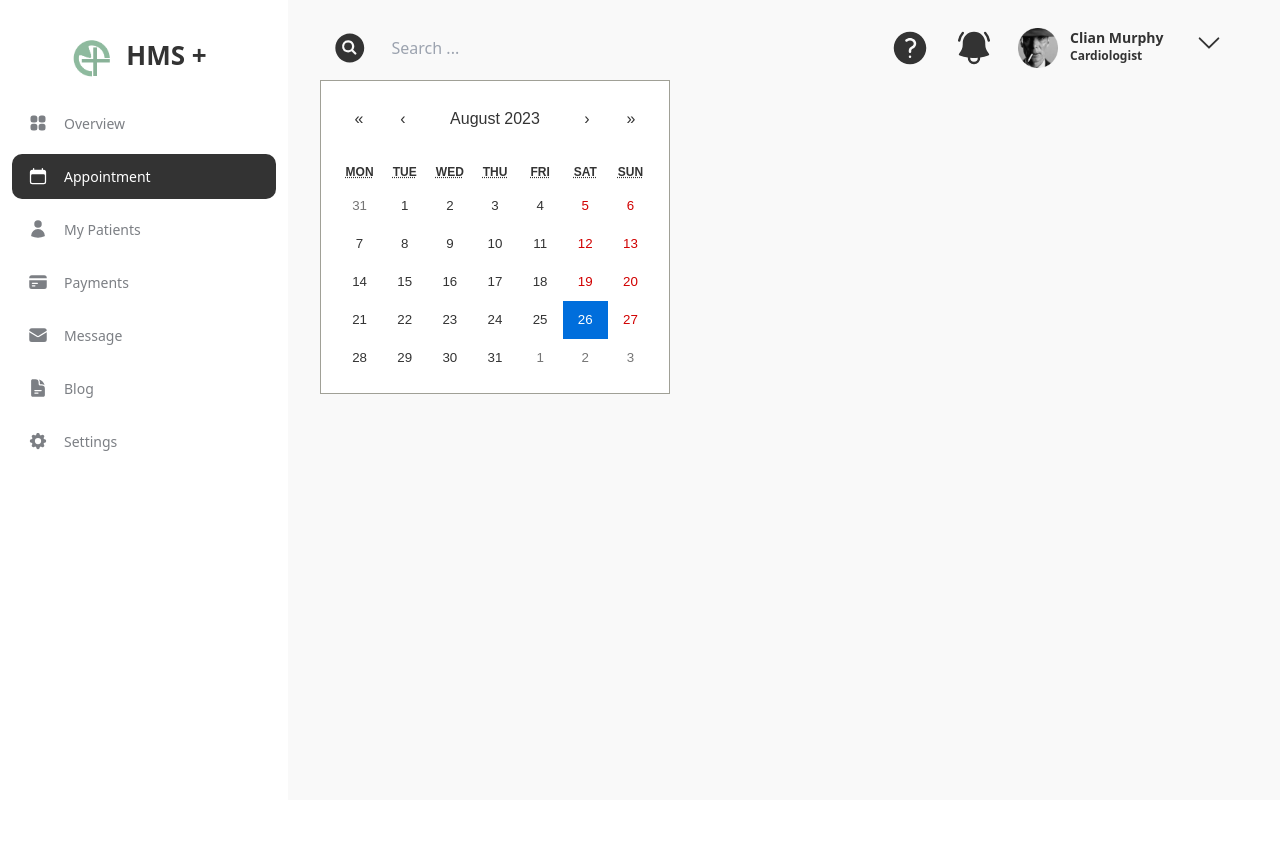
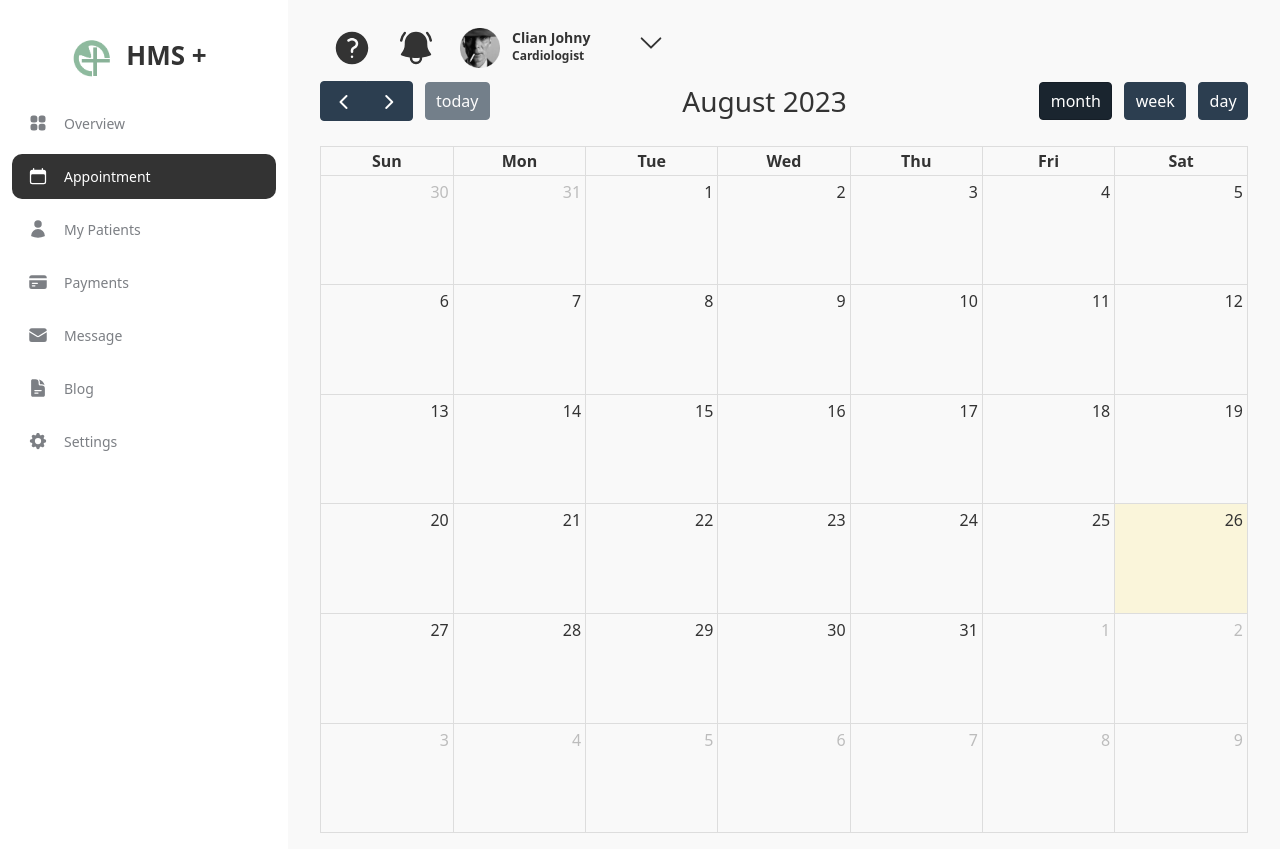
Before and after one commit to bashu241997/HMS, a Next.js app: page /appointment in a window 1280 px wide. Before the commit the page ends 800 px from the top, so only its background shows below. Built offline with nearby package versions, Linux system fonts and the light colour scheme.

Commit message:
addded appointments

```diff
--- a/src/app/globals.css
+++ b/src/app/globals.css
@@ -9,11 +9,24 @@ body {
   height: 100vh;
   color: #333;
 }
+
 ::-webkit-scrollbar {
   width: 0px;
-  }
+}
 
 
-.bg-trans{
+.bg-trans {
   background-color: transparent !important;
 }
+
+@layer utilities {
+  .paragraph {
+    @apply text-[14px] ;
+  }
+  .heading {
+    @apply text-[14px] ;
+  }
+  .subheading {
+    @apply text-[14px] ;
+  }
+}
--- a/src/app/layout.tsx
+++ b/src/app/layout.tsx
@@ -28,9 +28,9 @@ export default function RootLayout({
     <html lang="en">
       <body>
         <Nav />
-        <div className="bg-background min-h-[100vh] p-4 sm:ml-72">
+        <div className="bg-background min-h-[100vh] p-4 md:ml-72">
           <div className="sm:container-lg md:mx-auto">
-          <div className="mx-4"><SearchBar /></div>
+          <div className="mx-4 z-[5] sticky"><SearchBar /></div>
           <div className="px-4">{children}</div>
           </div>
         </div>
--- a/src/common/components/cards/dashboardcard.tsx
+++ b/src/common/components/cards/dashboardcard.tsx
@@ -5,7 +5,7 @@ import { infoCards } from "@/common/interfaces/overviewpage";
 const Index = (props:infoCards) => {
   const Icons = props.Icon
   return (
-    <div className={`rounded-xl hover:scale-110 duration-300 p-4 h-[150px] w-[23%] shadow-lg flex items-center justify-start ${props.backgroundColor}`}>
+    <div className={`rounded-xl hover:scale-110 duration-300 p-4 my-2 md:my-0 h-[100px] md:h-[150px] w-full md:w-[23%] shadow-lg flex items-center justify-start ${props.backgroundColor}`}>
       <div className={`${props.iconbg} w-[60px] h-[60px] rounded-[50%] flex items-center justify-center`}>
         <Icons className="w-[30px] text-white" />
       </div>
--- a/src/common/components/chart/doughnut.tsx
+++ b/src/common/components/chart/doughnut.tsx
@@ -1,26 +1,15 @@
 import React from "react";
 import { Doughnut } from "react-chartjs-2";
-import { Chart, ArcElement } from "chart.js";
+import { ArcElement } from "chart.js";
+import { Chart } from 'chart.js/auto'
+Chart.register(ArcElement);
 
-Chart.register(ArcElement);
-const data = {
-  labels: ["Male", "Female", "Child"],
-  datasets: [
-    {
-      data: [65, 59, 83],
-      backgroundColor: [
-        "#9287FE",
-        "#FFA901",
-        "#24A8FA",
-      ],
-    },
-  ],
-};
+const Doughnuts =  ({_data}:any) => {
 
-const Doughnuts =  () => {
+
     return (
       <Doughnut
-        data={data}
+        data={_data}
         options={{
           maintainAspectRatio: false,
         }}
--- a/src/components/navbar/index.tsx
+++ b/src/components/navbar/index.tsx
@@ -9,7 +9,7 @@ const Index = () => {
     <>
       <aside
         id="default-sidebar"
-        className="fixed bg-[#fff] top-0 left-0 z-40 w-72 h-screen border-r-1 transition-transform -translate-x-full sm:translate-x-0"
+        className="fixed bg-[#fff] top-0 left-0 z-40 w-72 h-screen border-r-1 transition-transform -translate-x-full md:translate-x-0"
         aria-label="Sidebar"
       >
         <div className="h-full px-3 py-4 overflow-y-auto bg-gray-50 ">
--- a/src/components/searchbar/index.tsx
+++ b/src/components/searchbar/index.tsx
@@ -10,7 +10,7 @@ import Image from "next/image";
 const Index = () => {
   return (
     <div className="flex justify-between items-center bg-transparent">
-      <div className="flex w-full items-centerpx-3 bg-transparent">
+      <div className="hidden md:visible flex w-full items-centerpx-3 bg-transparent">
         <MagnifyingGlassCircleIcon className={"w-[40px] mx-3 text-black"} />
         <input
           placeholder="Search ... "
@@ -34,7 +34,7 @@ const Index = () => {
           />
           </div>
           <div className="mx-3 text-black min-w-[100px] capitalize font-bold">
-            <p className="text-sm">clian murphy</p>
+            <p className="text-sm">clian Johny</p>
             <p className="text-xs"> cardiologist</p>
           </div>
           <div>
--- /dev/null
+++ b/src/page/appointments/index.jsx
@@ -0,0 +1,65 @@
+import FullCalendar from "@fullcalendar/react";
+import daygridPlugin from "@fullcalendar/daygrid";
+import interactionPlugin from "@fullcalendar/interaction";
+import { useState } from "react";
+import { v4 as uuid } from "uuid";
+
+ const Appointment = () => {
+  const [events, setEvents] = useState([]);
+  console.log(events)
+  const handleSelect = (info) => {
+    const { start, end } = info;
+    const eventNamePrompt = prompt("Enter, event name");
+    if (eventNamePrompt) {
+      setEvents([
+        ...events,
+        {
+          start,
+          end,
+          title: eventNamePrompt,
+          id: uuid(),
+        },
+      ]);
+    }
+  };
+
+  return (
+    <div>
+      <FullCalendar
+        editable
+        selectable
+        eventColor="text-skyMain"
+        events={events}
+        select={handleSelect}
+        headerToolbar={{
+          left: 'prev,next today',
+          center: 'title',
+          end: "dayGridMonth dayGridWeek dayGridDay",
+        }}
+        nowIndicator={true}
+        resources={[
+          { id: 'a', title: 'Auditorium A' },
+          { id: 'b', title: 'Auditorium B', eventColor: 'green' },
+          { id: 'c', title: 'Auditorium C', eventColor: 'orange' },
+        ]}
+        eventContent={(info) => <EventItem info={info} />}
+        plugins={[
+          daygridPlugin,
+          interactionPlugin,
+          ]}
+        views={["dayGridMonth", "dayGridWeek", "dayGridDay"]}
+      />
+    </div>
+  );
+};
+
+export default Appointment;
+
+const EventItem = ({ info }) => {
+  const { event } = info;
+  return (
+    <div className="p-3 w-full bg-skyPrimary border-2 border-t-[5px] border-skyMain ">
+      <p className="text-skyMain font-bold capitalize">{event.title}</p>
+    </div>
+  );
+};
--- a/src/page/appointments/index.tsx
+++ /dev/null
@@ -1,18 +0,0 @@
-import React, { useState } from "react";
-import "react-calendar/dist/Calendar.css";
-import Calendar from "react-calendar";
-type ValuePiece = Date | null;
-
-type Value = ValuePiece | [ValuePiece, ValuePiece];
-
-const Appointment = () => {
-  const [value, onChange] = useState<Value>(new Date());
-
-  return (
-    <div>
-      <Calendar onChange={onChange} value={value} className={`p-4 bg-transparent text-semibold text-black`} />
-    </div>
-  );
-};
-
-export default Appointment;
--- a/src/page/overview/index.tsx
+++ b/src/page/overview/index.tsx
@@ -8,7 +8,31 @@ import WorkWeek from "@/common/components/cards/WorkWeek";
 import CardHeading from "@/common/components/Heading/CardHeading";
 import DetailsCard from "@/common/components/cards/detailscard";
 import Doughnuts from "@/common/components/chart/doughnut"
-
+const data = {
+  labels: ["Male", "Female", "Child"],
+  datasets: [
+    {
+      data: [65, 59, 83],
+      backgroundColor: [
+        "#9287FE",
+        "#FFA901",
+        "#24A8FA",
+      ],
+    },
+  ],
+};
+const PatientsType = {
+  labels: ["New Patients", "Old Patients"],
+  datasets: [
+    {
+      data: [63, 37,],
+      backgroundColor: [
+        "#FFA901",
+        "#24A8FA",
+      ],
+    },
+  ],
+};
 const Index = () => {
   return (
     <div className="p-4">
@@ -16,7 +40,7 @@ const Index = () => {
         title={"clian Murphy"}
         subheading="Good Morning, Have nice day at work"
       />
-      <div className="flex py-4 justify-between">
+      <div className="flex py-4 flex-col sm:flex-row justify-between">
         {cards?.map((e, i) => {
           return <DashboardCard key={i} {...e} />;
         })}
@@ -35,11 +59,12 @@ const Index = () => {
         <div className="p-2">
           <CardHeading leftlabel={"patients"} rightlabel={"see all"} />
           <div className="bg-white rounded-[10px] py-4 overflow-y-auto  shadow- xl ">
-          <DetailsCard />
+          {/* <DetailsCard /> */}
+          <Doughnuts _data={PatientsType} />
           </div>
           <CardHeading leftlabel={"genders"} rightlabel={"see all"} />
           <div className="bg-white rounded-[10px] py-4 h-[250px] overflow-y-auto  shadow- xl ">
-         <Doughnuts />
+         <Doughnuts _data={data} />
           </div>
         </div>
 
--- a/src/page/patients/index.tsx
+++ b/src/page/patients/index.tsx
@@ -18,9 +18,9 @@ const Patients = () => {
             >
               <path
                 stroke="currentColor"
-                stroke-linecap="round"
-                stroke-linejoin="round"
-                stroke-width="2"
+                strokeLinecap="round"
+                strokeLinejoin="round"
+                strokeWidth="2"
                 d="m19 19-4-4m0-7A7 7 0 1 1 1 8a7 7 0 0 1 14 0Z"
               />
             </svg>
--- a/tsconfig.json
+++ b/tsconfig.json
@@ -23,6 +23,6 @@
       "@/*": ["./src/*"]
     }
   },
-  "include": ["next-env.d.ts", "**/*.ts", "**/*.tsx", ".next/types/**/*.ts"],
+  "include": ["next-env.d.ts", "**/*.ts", "**/*.tsx", ".next/types/**/*.ts", "src/page/appointments/index.jsx"],
   "exclude": ["node_modules"]
 }
```
Also changed, not shown: package.json (+9 -1 lines), 1 other file (tests, documents, lock files or other folders).
